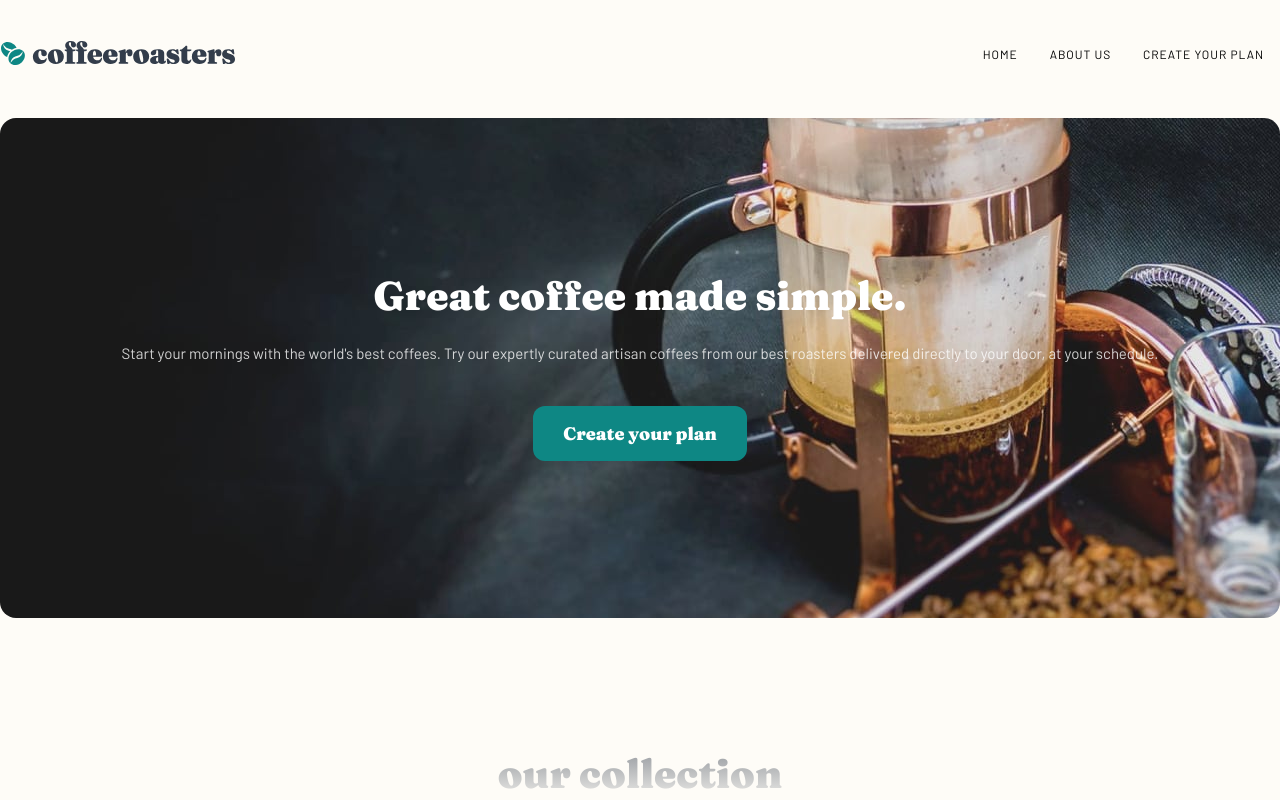
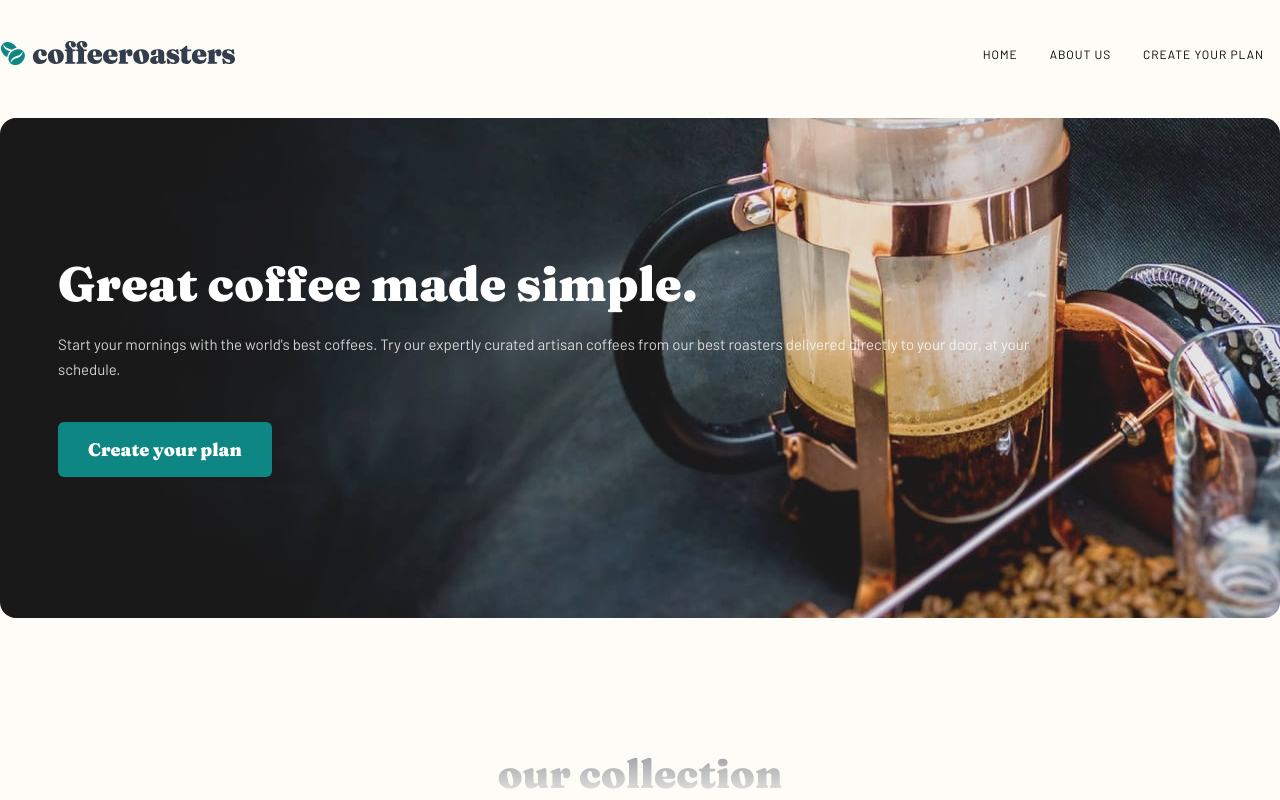
Before and after one commit to namanavasthi/frontend-mentor-7-coffeeroasters-subscription-site, a React (Create React App) app: page /#/ in a window 1280 px wide. Shown: the top 800 px of the page. Built offline with nearby package versions, Linux system fonts and the light colour scheme.

Commit message:
added hero tablet view

```diff
--- a/src/Hero.jsx
+++ b/src/Hero.jsx
@@ -21,18 +21,20 @@ export const Hero = () => {
 
   return (
     <article
-      className="flex flex-col items-center justify-center h-500 rounded-2xl text-white text-center"
+      className="flex flex-col items-center justify-center md:items-start h-500 rounded-2xl text-white text-center md:text-left md:px-58"
       style={{
         background: `no-repeat url(${state === "mobile" ? Mobile : state === "tablet" ? Tablet : Desktop})`,
         backgroundSize: "cover",
       }}
     >
-      <h1 className="font-fraunces text-40 leading-40 pb-25">Great coffee made simple.</h1>
-      <h2 className="text-15 leading-25 tracking-0 opacity-80 pb-40 px-24">
+      <h1 className="font-fraunces text-40 leading-40 md:text-48 md:leading-48 tracking-0 pb-25 md:pb-24 md:pr-125">
+        Great coffee made simple.
+      </h1>
+      <h2 className="text-15 leading-25 tracking-0 opacity-80 pb-40 px-24 md:px-0 md:pr-160">
         Start your mornings with the world's best coffees. Try our expertly curated artisan coffees from our best
         roasters delivered directly to your door, at your schedule.
       </h2>
-      <button className="bg-primary-100 rounded-xl py-15 px-30 text-18 leading-25 tracking-0 font-fraunces">
+      <button className="bg-primary-100 rounded-xl md:rounded-md py-15 px-30 text-18 leading-25 tracking-0 font-fraunces">
         Create your plan
       </button>
     </article>
--- a/tailwind.config.js
+++ b/tailwind.config.js
@@ -26,6 +26,7 @@ module.exports = {
         52: "52px",
         54: "54px",
         56: "56px",
+        58: "58px",
         61: "61px",
         64: "64px",
         67: "67px",
@@ -34,7 +35,9 @@ module.exports = {
         82: "82px",
         90: "90px",
         120: "120px",
+        125: "125px",
         151: "151px",
+        160: "160px",
         163: "163px",
         200: "200px",
         236: "236px",
@@ -56,6 +59,7 @@ module.exports = {
         24: "24px",
         28: "28px",
         40: "40px",
+        48: "48px",
         72: "72px",
       },
       lineHeight: {
@@ -64,6 +68,7 @@ module.exports = {
         25: "25px",
         32: "32px",
         40: "40px",
+        48: "48px",
         72: "72px",
       },
       letterSpacing: {
```
